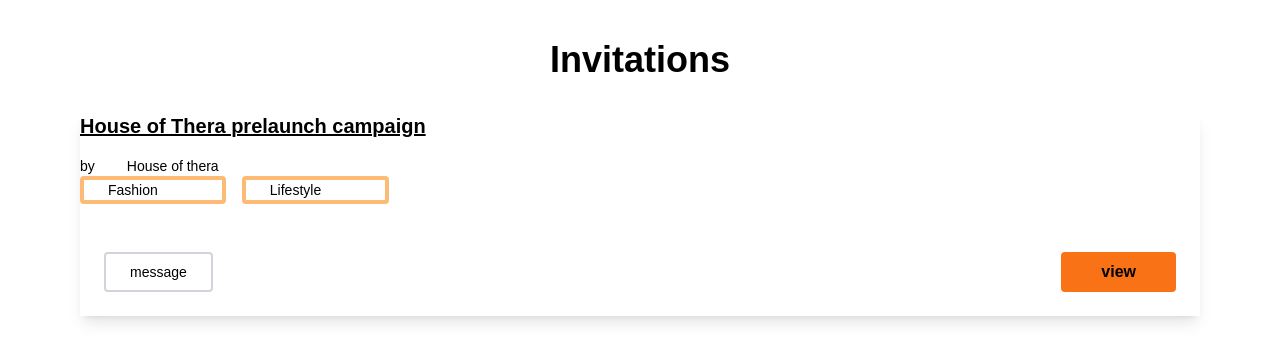
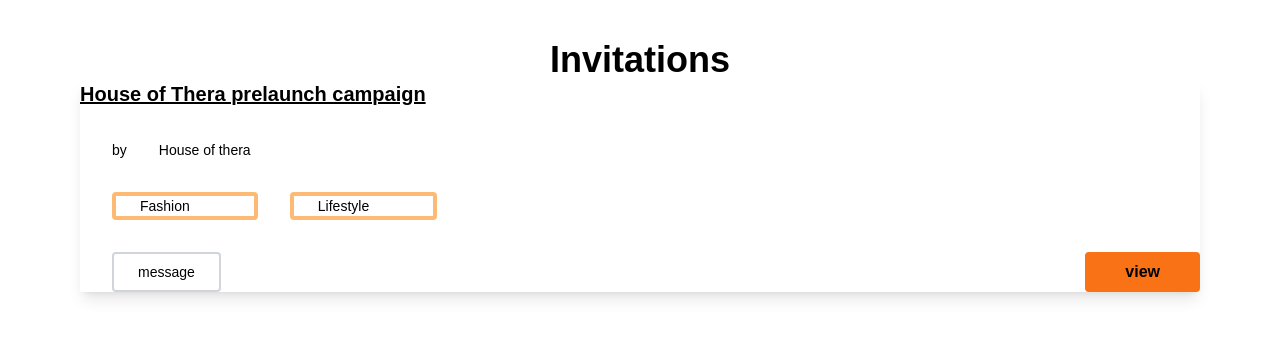
Before and after one commit to STRATIFI-Bravo-Startup-3/Stratifi-React, a React (Create React App) app in the folder stratifi-app/: page /influencers in a window 1280 px wide. Shown: the top 362 px of the page. Built offline with nearby package versions, Linux system fonts and the light colour scheme.

Commit message:
influence

```diff
--- a/stratifi-app/src/pages/Influencers.jsx
+++ b/stratifi-app/src/pages/Influencers.jsx
@@ -7,12 +7,12 @@
         {/* <!-- Heading --> */}
         <h2 className="text-4xl font-bold text-center ">Invitations</h2>
         {/* First container */}
-        <div className="shadow-lg ">
-          <h3 className="underline text-xl mt-8 font-semibold ">
+        <div className="shadow-lg space-y-8  space-x-8 ">
+          <h3 className="underline text-xl  font-semibold  ">
             House of Thera prelaunch campaign
           </h3>
 
-          <div className="flex items-center mt-4">
+          <div className="flex items-center  ">
             <p className="text-sm mr-4">by</p>
             <div className="shadow-sm bg-gray-200 mr-4">
               <img src="" alt="" className="" />
@@ -20,7 +20,7 @@
             <p className="text-sm">House of thera</p>
           </div>
           {/* First Button */}
-          <div className="flex flex-col md:flex-row ">
+          <div className="flex flex-col gap-4  md:flex-row ">
             <button className="bg-transparent hover:bg-orange-500 text-black  hover:text-black  px-6 pr-16 border-orange-300 hover:border-transparent rounded mr-4 text-sm border-4 font-medium ">
               Fashion
             </button>
@@ -29,7 +29,7 @@
             </button>
           </div>
           {/* Second Button */}
-          <div className="flex justify-between mt-6 p-6">
+          <div className="flex justify-between mt-6 ">
             <button className="bg-transparent hover:bg-gray-500 text-gray hover:text-gray  px-6   border-gray-300 hover:border-transparent rounded mr-4 text-sm border-2 font-medium ">
               message
             </button>
```
